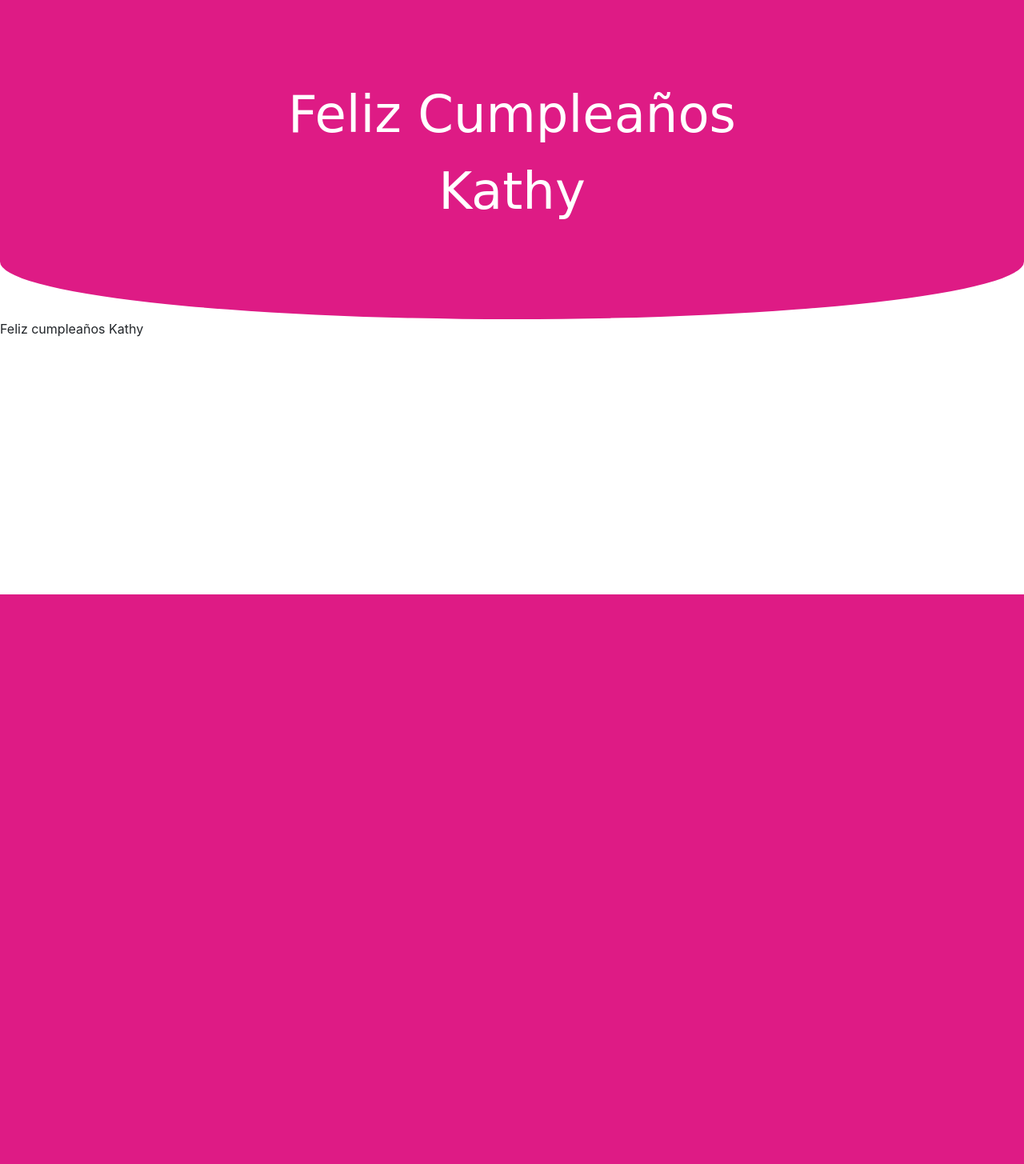
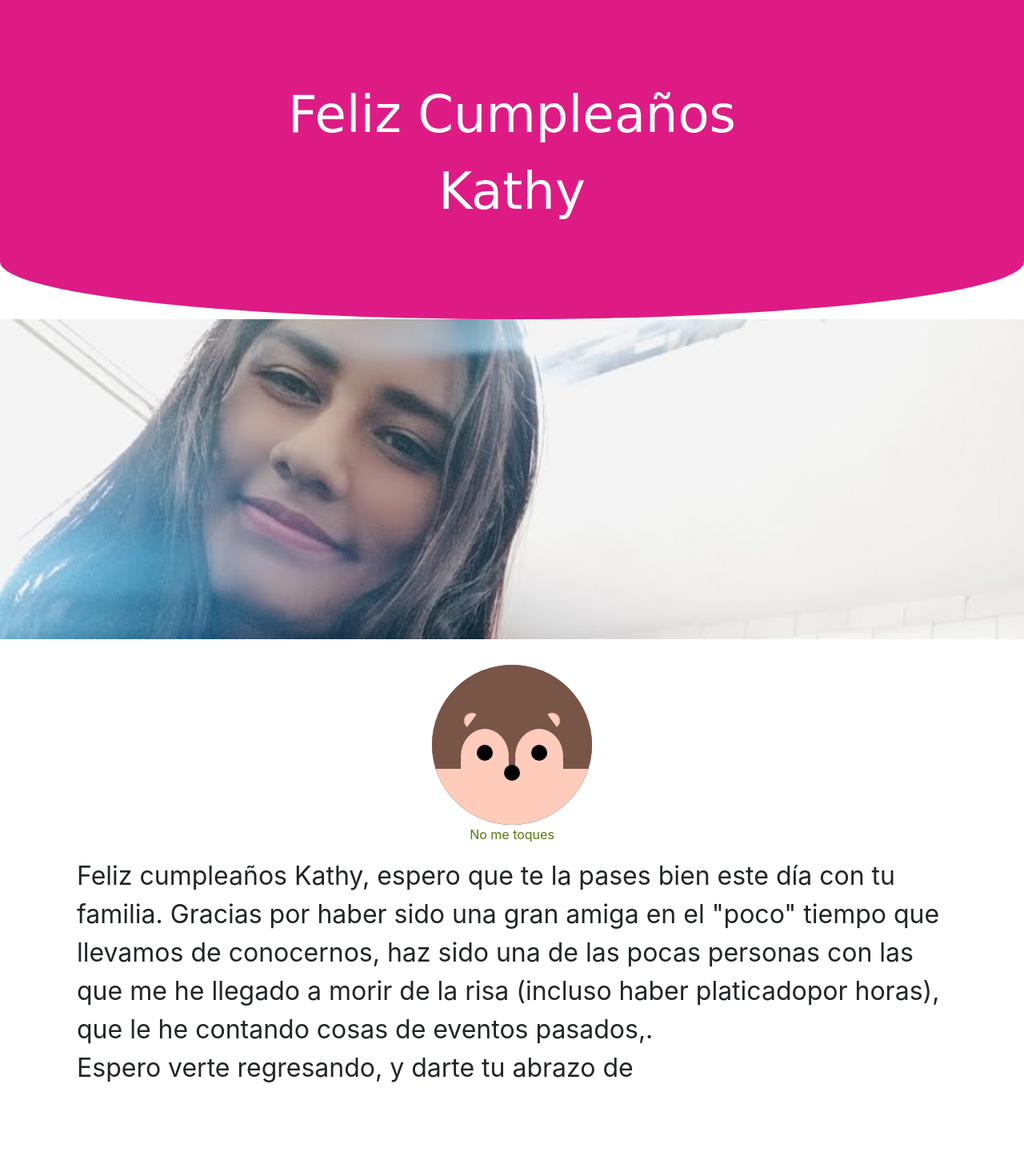
Before and after one commit to EGAMAGZ/HBK, a Django app: page /congratulations/ in a window 1280 px wide. Shown: the part 57-1512 px from the top of the page at 80% size. Before the commit the page ends 800 px from the top, so only its background shows below. Run offline with Django 3.2, Linux system fonts and the light colour scheme; some libraries are stand-ins or nearby versions; some web fonts are replaced.

Commit message:
Added hedghog

```diff
--- a/core/static/core/styles.css
+++ b/core/static/core/styles.css
@@ -1,5 +1,5 @@
 @import url('https://fonts.googleapis.com/css2?family=Cedarville+Cursive&display=swap');
-
+/* en caso de que keas esto,perdon por esta mala practica */
 .custom-font{
     font-family: 'Cedarville Cursive', cursive;
     font-style: none;
@@ -230,3 +230,201 @@
     font-family: 'Paytone One', sans-serif;
     color: #DD3939;
 }
+
+.parallax{
+    background-image: url("./img/img_bg.jpg");
+
+  /* Set a specific height */
+    height: 50vh;
+
+    /* Create the parallax scrolling effect */
+    background-attachment: fixed;
+    background-position: top;
+    background-repeat: no-repeat;
+    background-size: cover;
+}
+
+.bg {
+    color: #571;
+    display: flex;
+    align-items: center;
+    justify-content: center;
+    flex-direction: column;
+    margin: 0;
+    padding: 0;
+    height: 100%;
+}
+
+.porcupine {
+    position:absolute;
+     cursor: pointer;
+     display: flex;
+     align-items: flex-end;
+     justify-content: center;
+     flex-direction: row;
+     width: 200px;
+     height:200px;
+     background-color: #795548;
+     border-radius: 50%;
+     overflow: hidden;
+     transition: all 1s;
+   }
+   .head {
+    position: relative;
+    width: 200px;
+    height: 70px;
+    border-width: 0px 10px 10px 0px;
+    background-color: #FFCCBC;
+    object-fit: cover;
+    margin: 0 auto;
+    transition: all 200ms;
+   }
+   .spike:hover .head {
+    transition:all 100ms;
+    position: relative;
+    width: 200px;
+    height: 30px;
+    border-width: 0px 10px 10px 0px;
+    background-color: #FFCCBC;
+    object-fit: cover;
+    margin: 0 auto;
+   }
+
+   .spike:hover .leftEye:after,
+   .spike:hover .rightEye:after{
+    transition: 200ms all;
+    content:'';
+    transform: rotatex(85deg);
+   }
+   .leftEye {
+    position:absolute;
+    top: -50px;
+    left: 18%;
+    width: 60px;
+    height: 70px;
+    border-radius: 50%;
+    background-color: #FFCCBC;
+   }
+   .leftEye:before {
+    display: block;
+    position: absolute;
+    bottom: 0;
+    content:'';
+    width: 60px;
+    height: 30px;
+    background-color: #FFCCBC;
+   }
+   .leftEye:after {
+    display: block;
+    position: absolute;
+    top: 20px;
+    left: 20px;
+    content:'';
+    border-radius: 50%;
+    width: 20px;
+    height: 20px;
+    background-color: #000;
+   }
+   .rightEye {
+   position:absolute;
+    top: -50px;
+    right: 18%;
+    width: 60px;
+    height: 70px;
+    border-radius: 50%;
+    background-color: #FFCCBC;
+   }
+   .rightEye:before {
+    display: block;
+    position: absolute;
+    bottom: 0;
+    content:'';
+    width: 60px;
+    height: 30px;
+    background-color: #FFCCBC;
+   }
+   .rightEye:after {
+    display: block;
+    position: absolute;
+    top: 20px;
+    right: 20px;
+    content:'';
+    border-radius: 50%;
+    width: 20px;
+    height: 20px;
+    background-color: #000;
+   }
+   .spike {
+     cursor: pointer;
+     width: 200px;
+     height:200px;
+     background-color: #795548;
+     border-radius: 50%;
+   }
+   .spike:before {
+    content: '';
+    background-color: #795548;
+    position:absolute;
+    transform-origin: center;
+    transform: scale(0.6);
+    width: 200px;
+    height: 250px;
+    clip-path: polygon(0% 50%, 100% 50%, 92% 40%, 98% 34%, 90% 30%, 98% 19%, 86% 20%, 95% 12%, 81% 14%, 83% 5%, 72% 8%, 68% 3%, 62% 6%, 57% 1%, 52% 5%, 46% 0%, 42% 6%, 35% 1%, 30% 8%, 20% 5%, 22% 13%, 10% 10%, 15% 20%, 3% 21%, 11% 30%, 3% 35%, 10% 40%);
+    transition: all 500ms;
+   }
+   .spike:hover:before {
+    transform: scale(1.3);
+    content: '';
+     transition: all 50ms;
+   }
+   .spike.porcupine {
+    height:100px;
+   }
+   .nose {
+   position:absolute;
+    top: -5px;
+    left: 45%;
+    width: 20px;
+    height: 20px;
+    border-radius: 50%;
+    background-color: #000;
+   }
+   .nose:after {
+    width: 10px;
+    height: 10px;
+    border-radius: 50%;
+    background-color: #fff;
+   }
+   .leftEar {
+   position:absolute;
+    top: -70px;
+    left: 20%;
+    width: 20px;
+    height: 20px;
+    border-radius: 50%;
+    background-color: #FFCCBC;
+    clip-path: inset(0 0 50% 0);
+    transform: rotate(-45deg);
+    animation: lEarMove 4s ease-out infinite;
+   }
+   .rightEar {
+    position:absolute;
+    top: -70px;
+    right: 20%;
+    width: 20px;
+    height: 20px;
+    border-radius: 50%;
+    background-color: #FFCCBC;
+    clip-path: inset(0 0 50% 0);
+    transform: rotate(45deg);
+    animation: rEarMove 4s ease-out infinite;
+   }
+
+   .text{text-align:center}
+   @keyframes rEarMove {
+    50% {transform: rotate(60deg)}
+   }
+
+   @keyframes lEarMove {
+    50% {transform: rotate(-60deg)}
+   }
--- a/core/templates/core/message.html
+++ b/core/templates/core/message.html
@@ -2,11 +2,36 @@
 
 {% block content%}
 <section class="curved d-flex justify-content-center align-items-center">
-    <p class="custom-font" style="font-size: 4em;text-align: center;">Feliz Cumpleaños <br/>Kathy</p>
+    <p class="custom-font" style="font-size: 4em;text-align: center;">Feliz Cumpleaños <br />Kathy</p>
 </section>
+<div class="parallax">
+
+</div>
 <div style="width: 100%;">
-<p>
-    Feliz cumpleaños Kathy
-</p>
+    <div class="bg" style="margin:2em 0 0 0">
+        <div class="spike">
+            <div class="porcupine">
+                <div class="head">
+                    <div class="leftEar"></div>
+                    <div class="rightEar"></div>
+                    <div class="leftEye"></div>
+                    <div class="rightEye"></div>
+                    <div class="nose"></div>
+                </div>
+            </div>
+        </div>
+        <div class="text">
+            <p>No me toques</p>
+        </div>
+    </div>
+    <p style="margin: 0 3em 3em 3em; font-size: 2em;">
+        Feliz cumpleaños Kathy, espero que te la pases bien este día con tu familia. Gracias por haber sido una gran
+        amiga en
+        el "poco" tiempo que llevamos de conocernos, haz sido una de las pocas personas con las que me he llegado a
+        morir de la risa (incluso haber platicadopor horas), que le he contando cosas
+        de eventos pasados,.
+        <br>
+        Espero verte regresando, y darte tu abrazo de
+    </p>
 </div>
 {% endblock %}
--- a/core/templates/core/modal.html
+++ b/core/templates/core/modal.html
@@ -11,9 +11,9 @@
                     <span aria-hidden="true">&times;</span>
                 </button>
             </div>
-            <div class="modal-body d-flex justify-content-center">
-                <a href="#" style="color:#C0D154;font-weight: bold;">Playlist de Spotify</a>
-                <p>Luego le pongo canciones, no me dio tiempo UnU</p>
+            <div class="modal-body d-flex flex-column justify-content-center">
+                <a href="https://open.spotify.com/playlist/3BujBCQIGuvqWEOYI7pVRf?si=-WNKygAdRaCymPtuHNHtyw" style="color:#C0D154;font-weight: bold;">Playlist de Spotify</a>
+                <p>Luego le pongo canciones, no me dio tiempo de buscar canciones UnU</p>
             </div>
             <div class="modal-footer">
                 <button type="button" class="btn btn-secondary" data-dismiss="modal">Cerrar</button>
```
Also changed, not shown: core/static/core/img/img_bg.jpg (added).
